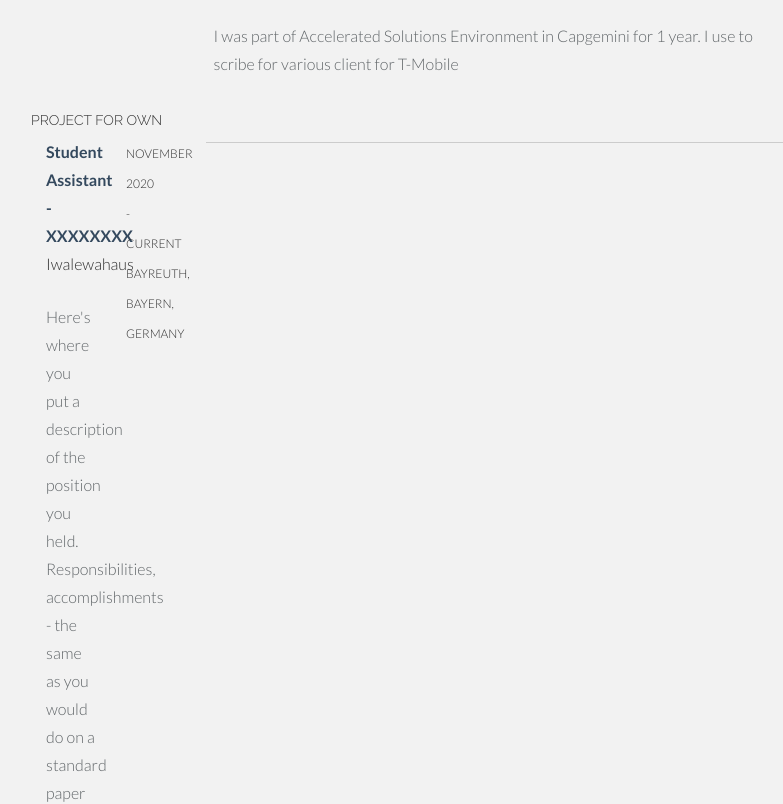
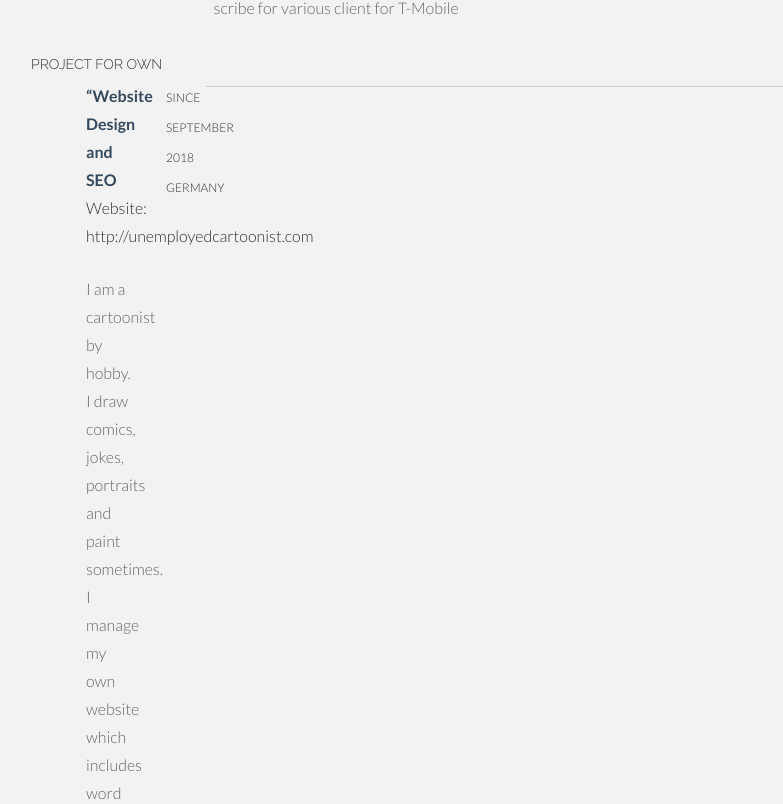
Before and after one commit to PrakashVe/prakashve.github.io, a plain HTML site: page index.html in a window 1280 px wide. Shown: the part 2020-2824 px from the top of the page, without its empty margins (149-932 px from the left). Drawn offline with Linux system fonts and the light colour scheme.

Commit message:
Update index.html
commit

```diff
--- a/index.html
+++ b/index.html
@@ -159,7 +159,7 @@
 						Capgemini India <br/>
 						Client - T-Mobile  <br/>
 					</p>
-					<p><more> <br/>I have 4.5 Years of experience as a consultant, Web Services tester using SOAP UI. <br/>
+					<p><more>I have 4.5 Years of experience as a consultant, Web Services tester using SOAP UI. <br/>
 						Having experience in Database Testing, C#, SQL, automation and handling a small Team.</more></p>
 				</div>
 				<div class="col-lg-3">
@@ -172,7 +172,7 @@
 						Capgemini India <br/>
 						Client - Coca-Cola, T-Mobile  <br/>
 					</p>
-					<p><more> <br/>I was part of Accelerated Solutions Environment in Capgemini for 1 year. I use to scribe for various client for T-Mobile <br/>
+					<p><more>I was part of Accelerated Solutions Environment in Capgemini for 1 year. I use to scribe for various client for T-Mobile <br/>
 				</div>
 				<div class="col-lg-3">
 					<p><sm>April 2013 - August 2017 <br />
@@ -181,18 +181,7 @@
 
 				</div>
 				<div class="col-lg-2 col-lg-offset-1">
-					<h5>PROJECT FOR OWN</h5>
-				<!-- EDIT: work line 1 -->
-				<div class="col-lg-6">
-					<p class="tight"><t>Student Assistant - XXXXXXXX </t><br/>
-						Iwalewahaus <br/>
-					</p>
-					<p><more>Here's where you put a description of the position you held. Responsibilities, accomplishments - the same as you would do on a standard paper resume, but this will be online and look cooler.</more></p>
-				</div>
-				<div class="col-lg-3">
-					<p><sm>NOVEMBER 2020 - CURRENT <br />
-					BAYREUTH, BAYERN, GERMANY</sm></p>
-				</div>
+				<h5>PROJECT FOR OWN</h5>
 
 				<!-- EDIT: work line 2-->
 				<div class="col-lg-6 col-lg-offset-3">
```
